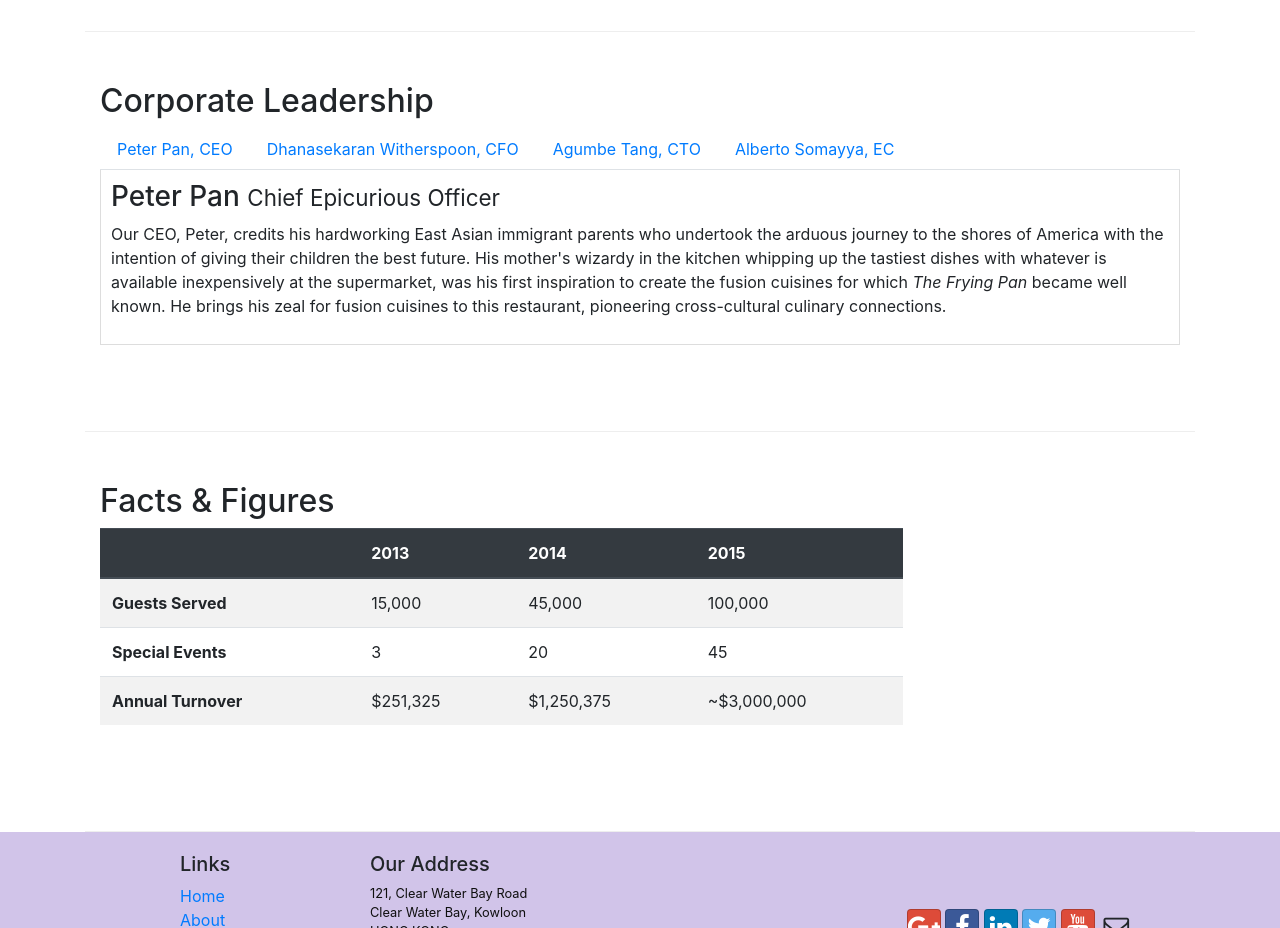
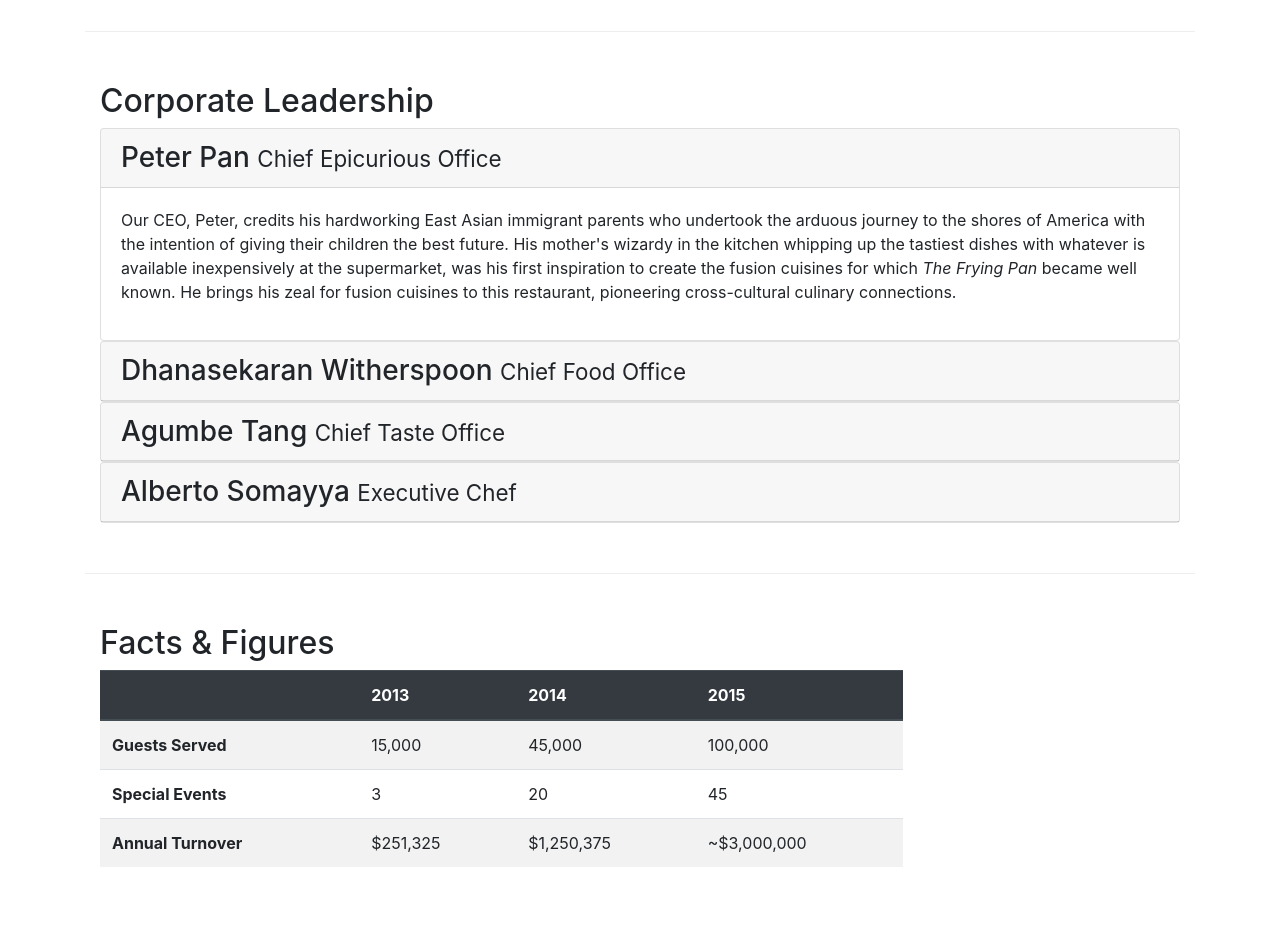
Before and after one commit to lauratsui/conFusion, a website: page aboutus.html in a window 1280 px wide. Shown: the part 940-1868 px from the top of the page. Drawn offline with nearby package versions, Linux system fonts and the light colour scheme.

Commit message:
accordion

```diff
--- a/aboutus.html
+++ b/aboutus.html
@@ -102,6 +102,8 @@
         <div class = "row row-content">
             <div class = "col-12">
                 <h2>Corporate Leadership</h2>
+
+                <!-- tab navigation
                 <ul class="nav nav-tabs">
                     <li class="nav-item">
                         <a class="nav-link" href="#peter" role="tab" data-toggle="tab">Peter Pan, CEO</a>
@@ -116,30 +118,69 @@
                         <a class="nav-link" href="#alberto" role="tab" data-toggle="tab">Alberto Somayya, EC</a>
                     </li>
                 </ul>
+            -->
 
-                <div class="tab-content">
-                    <div role="tabpanel" class="tab-pane fade show active" id="peter">
-                        <h3>Peter Pan <small>Chief Epicurious Officer</small></h3>
+                <div id="accordion">
+                    <div class="card">
+                        <div class="card-header" role="tab" id="peterhead">
+                            <h3 class="mb-0">
+                                <a data-toggle="collapse" data-target="#peter">Peter Pan <small>Chief Epicurious Office</small></a>
+                            </h3>
+                        </div>
+
+                          <div class="collapse show" id="peter" data-parent="#accordion">
+                            <div class="card-body">
                                 <p class = "d-none d-sm-block">Our CEO, Peter, credits his hardworking East Asian immigrant parents who undertook the arduous journey to the shores of America with the intention of giving their children the best future. His mother's wizardy in the kitchen whipping up the tastiest dishes with whatever is available inexpensively at the supermarket, was his first inspiration to create the fusion cuisines for which <em>The Frying Pan</em> became well known. He brings his zeal for fusion cuisines to this restaurant, pioneering cross-cultural culinary connections.</p>
                             </div>
+                        </div>
 
-                    <div role="tabpanel" class="tab-pane fade" id="dhana">
-                        <h3>Dhanasekaran Witherspoon <small>Chief Food Officer</small></h3>
+                    </div>
+
+                    <div class="card">
+                        <div class="card-header" role="tab" id="dhanahead">
+                            <h3 class="mb-0">
+                                <a data-toggle="collapse" data-target="#dhana">Dhanasekaran Witherspoon <small>Chief Food Office</small></a>
+                            </h3>
+                        </div>
+
+                          <div class="collapse" id="dhana" data-parent="#accordion">
+                            <div class="card-body">
                                <p class = "d-none d-sm-block">Our CFO, Danny, as he is affectionately referred to by his colleagues, comes from a long established family tradition in farming and produce. His experiences growing up on a farm in the Australian outback gave him great appreciation for varieties of food sources. As he puts it in his own words, <em>Everything that runs, wins, and everything that stays, pays!</em></p>
                            </div>
+                        </div>
+                    </div>
 
-                    <div role="tabpanel" class="tab-pane fade" id="agumbe">
-                        <h3>Agumbe Tang <small>Chief Taste Officer</small></h3>
+                    <div class="card">
+                        <div class="card-header" role="tab" id="agumbehead">
+                            <h3 class="mb-0">
+                                <a data-toggle="collapse" data-target="#agumbe">Agumbe Tang <small>Chief Taste Office</small></a>
+                            </h3>
+                        </div>
+
+                          <div class="collapse" id="agumbe" data-parent="#accordion">
+                            <div class="card-body">
                                <p class = "d-none d-sm-block">Blessed with the most discerning gustatory sense, Agumbe, our CTO, personally ensures that every dish that we serve meets his exacting tastes. Our chefs dread the tongue lashing that ensues if their dish does not meet his exacting standards. He lives by his motto, <em>You click only if you survive my lick.</em></p>
                            </div>
+                        </div>
+                    </div>
 
-                    <div role="tabpanel" class="tab-pane fade" id="alberto">
-                        <h3>Alberto Somayya <small>Executive Chef</small></h3>
+                    <div class="card">
+                        <div class="card-header" role="tab" id="albertohead">
+                            <h3 class="mb-0">
+                                <a data-toggle="collapse" data-target="#alberto">Alberto Somayya <small>Executive Chef</small></a>
+                            </h3>
+                        </div>
+
+                          <div class="collapse" id="alberto" data-parent="#accordion">
+                            <div class="card-body">
                                <p class = "d-none d-sm-block">Award winning three-star Michelin chef with wide International experience having worked closely with whos-who in the culinary world, he specializes in creating mouthwatering Indo-Italian fusion experiences. He says, <em>Put together the cuisines from the two craziest cultures, and you get a winning hit! Amma Mia!</em></p>
                            </div>
                         </div>
                     </div>
                 </div>
+           </div>
+        </div>
+
        <div class ="row row-content">
             <div class="col-12 col-sm-9">
                 <h2>Facts &amp; Figures</h2>
```
Also changed, not shown: index.html (+2 -2 lines). Lines whose indentation alone changed are shown as unchanged.
